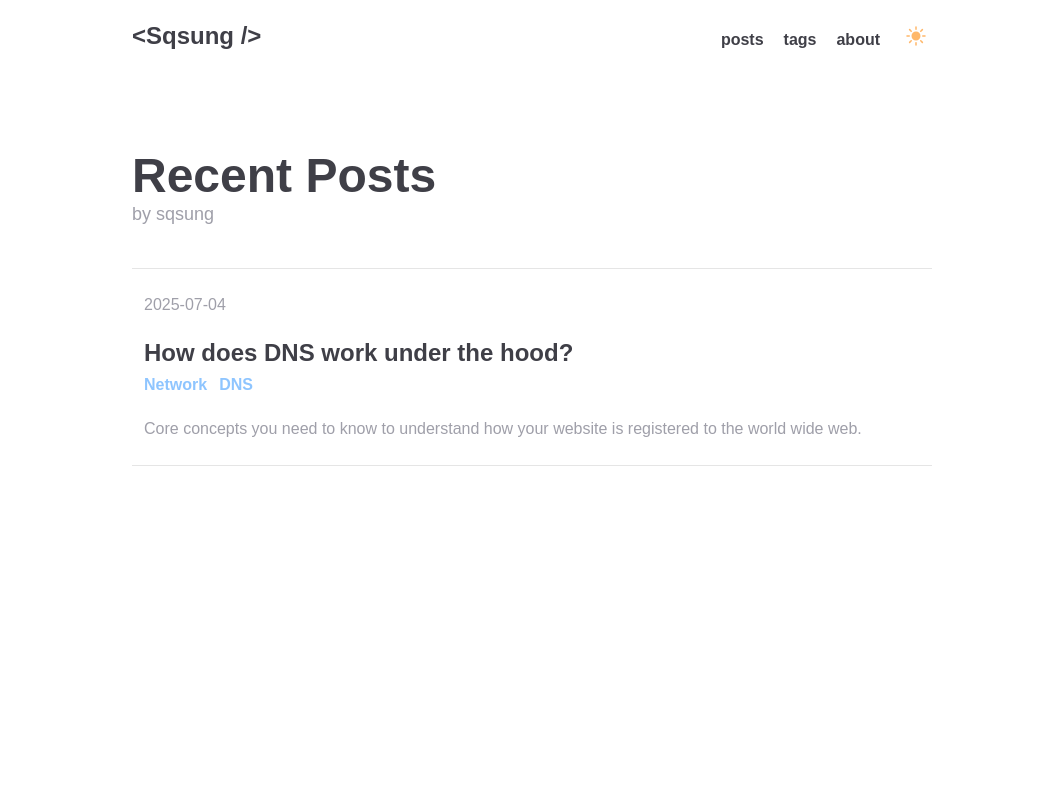
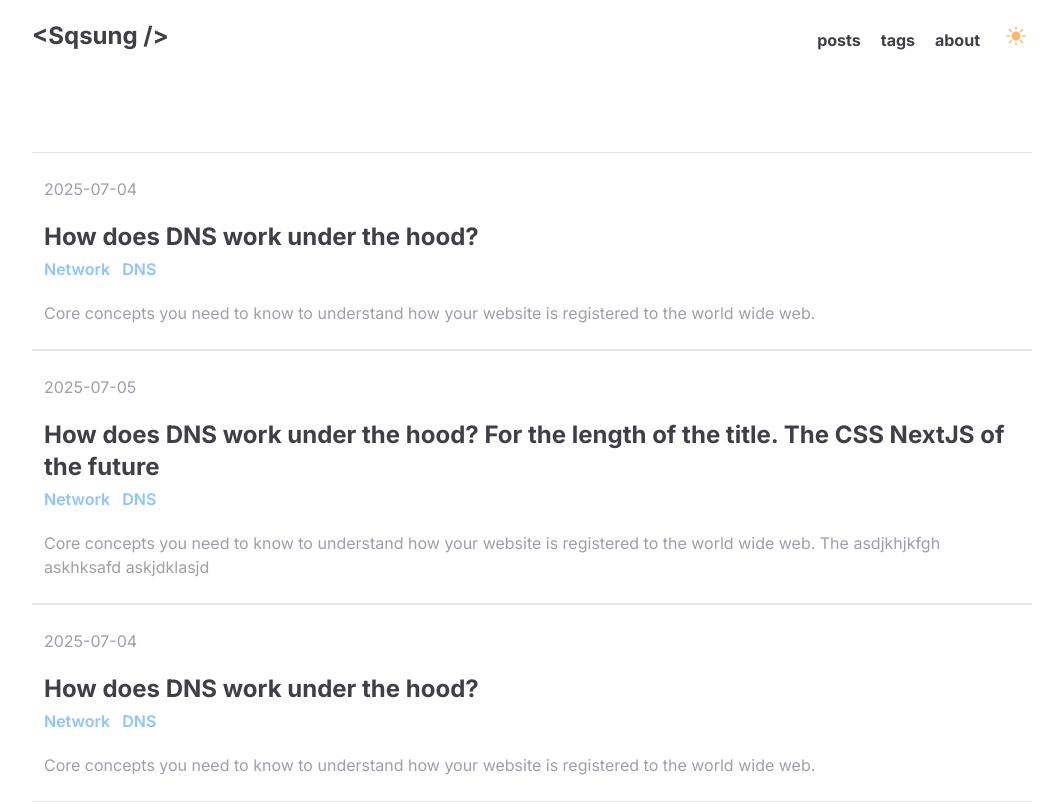
Before and after one commit to sqsung/blog, a Next.js app: page / in a window 1280 px wide. Shown: the whole page, without its empty margins (108-1171 px from the left). Built offline with nearby package versions, Linux system fonts and the light colour scheme.

Commit message:
Configure fonts

```diff
--- a/src/app/globals.css
+++ b/src/app/globals.css
@@ -1,29 +1,29 @@
 @import "tailwindcss";
 
 @theme {
-  /* Background Colors */
-  --color-background-primary: theme(colors.white);
-  --color-background-secondary: theme(colors.zinc.100);
+  --font-source-code-pro: var(--font-source-code-pro);
+  --font-inter: var(--font-inter);
 
-  /* Text Colors */
-  --color-t-emphasized: theme(colors.black);
-  --color-t-normal: theme(colors.zinc.700);
-  --color-t-subtle: theme(colors.zinc.400);
-
-  /* Border Colors */
-  --color-b-primary: theme(colors.neutral.600);
-}
-
-
-#theme-provider[data-theme=dark] {
-  --color-background-primary: theme(colors.zinc.900);
-  --color-background-secondary: theme(colors.zinc.800);
+  --color-background-primary: theme(colors.gray.800);
+  --color-background-secondary: theme(colors.gray.700);
 
   --color-t-emphasized: theme(colors.white);
   --color-t-normal: theme(colors.zinc.100);
   --color-t-subtle: theme(colors.zinc.400);
 
-  --color-b-primary: theme(colors.neutral.600);
+  --color-b-primary: theme(colors.gray.700);
+}
+
+
+#theme-provider[data-theme=dark] {
+  --color-background-primary: theme(colors.gray.800);
+  --color-background-secondary: theme(colors.gray.700);
+
+  --color-t-emphasized: theme(colors.white);
+  --color-t-normal: theme(colors.zinc.100);
+  --color-t-subtle: theme(colors.zinc.400);
+
+  --color-b-primary: theme(colors.gray.700);
 }
 
 #theme-provider[data-theme=light] {
@@ -32,14 +32,13 @@
 
   --color-t-emphasized: theme(colors.black);
   --color-t-normal: theme(colors.zinc.700);
-  --color-t-subtle: theme(colors.zinc.400);
+  --color-t-subtle: theme(colors.zinc.500);
 
   --color-b-primary: theme(colors.neutral.200);
 }
 
 #theme-provider {
-  @apply bg-background-primary text-t-normal transition-colors duration-300;
-  font-family: Arial, Helvetica, sans-serif;
+  @apply bg-background-primary text-t-normal transition-colors duration-300 font-inter;
 }
 
 .debug-border {
--- a/src/app/layout.tsx
+++ b/src/app/layout.tsx
@@ -1,15 +1,15 @@
 import type { Metadata } from "next";
-import { Geist, Geist_Mono } from "next/font/google";
+import { Inter, Source_Code_Pro } from "next/font/google";
 import "./globals.css";
 import ThemeProvider from "@/lib/ThemeProvider";
 
-const geistSans = Geist({
-  variable: "--font-geist-sans",
+const inter = Inter({
+  variable: "--font-inter",
   subsets: ["latin"],
 });
 
-const geistMono = Geist_Mono({
-  variable: "--font-geist-mono",
+const sourceCodePro = Source_Code_Pro({
+  variable: "--font-source-code-pro",
   subsets: ["latin"],
 });
 
@@ -26,7 +26,7 @@ export default async function RootLayout({
   return (
     <html lang="en">
       <body
-        className={`${geistSans.variable} ${geistMono.variable} antialiased`}
+        className={`${sourceCodePro.variable} ${inter.variable} antialiased`}
       >
         <ThemeProvider>{children}</ThemeProvider>
       </body>
--- a/src/app/page.tsx
+++ b/src/app/page.tsx
@@ -4,17 +4,14 @@ import Header from "@/components/common/Header";
 const Home = () => {
   return (
     <div className="flex flex-col items-center">
-      <div className="flex w-full max-w-[800px] flex-col gap-10">
+      <div className="flex w-full max-w-[1000px] flex-col gap-10">
         <Header />
 
-        <div>
-          <h2 className="text-5xl font-bold">Recent Posts</h2>
-          <p className="text-lg text-zinc-400">by sqsung</p>
-        </div>
-
         <BlogList
+          listAlias="Recent Posts"
           blogs={[
             {
+              id: "1",
               title: "How does DNS work under the hood?",
               summary:
                 "Core concepts you need to know to understand how your website is registered to the world wide web.",
@@ -22,7 +19,27 @@ const Home = () => {
               tags: ["Network", "DNS"],
               category: "Network",
               isPublished: true,
-              id: "1",
+            },
+            {
+              id: "2",
+              title:
+                "How does DNS work under the hood? For the length of the title. The CSS NextJS of the future",
+              summary:
+                "Core concepts you need to know to understand how your website is registered to the world wide web. The asdjkhjkfgh askhksafd askjdklasjd",
+              createdAt: "2025-07-05",
+              tags: ["Network", "DNS"],
+              category: "Network",
+              isPublished: true,
+            },
+            {
+              id: "3",
+              title: "How does DNS work under the hood?",
+              summary:
+                "Core concepts you need to know to understand how your website is registered to the world wide web.",
+              createdAt: "2025-07-04",
+              tags: ["Network", "DNS"],
+              category: "Network",
+              isPublished: true,
             },
           ]}
         />
```
